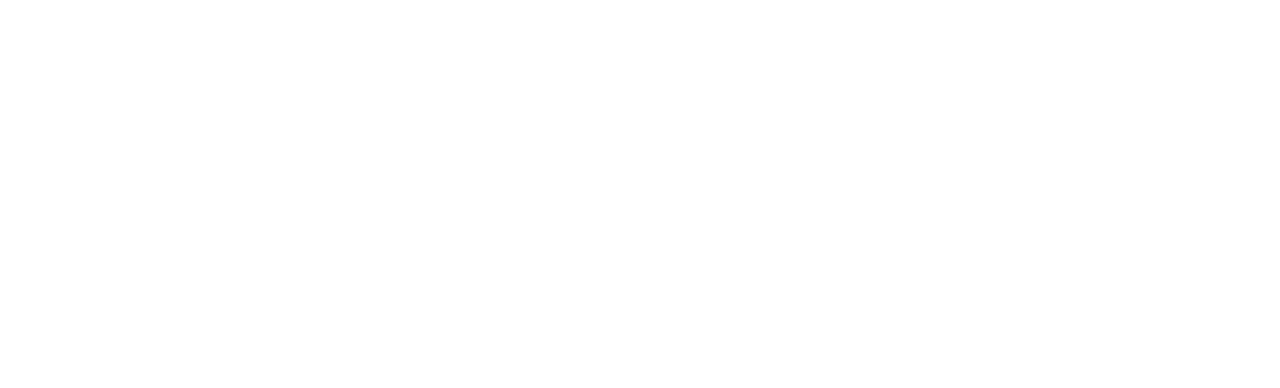
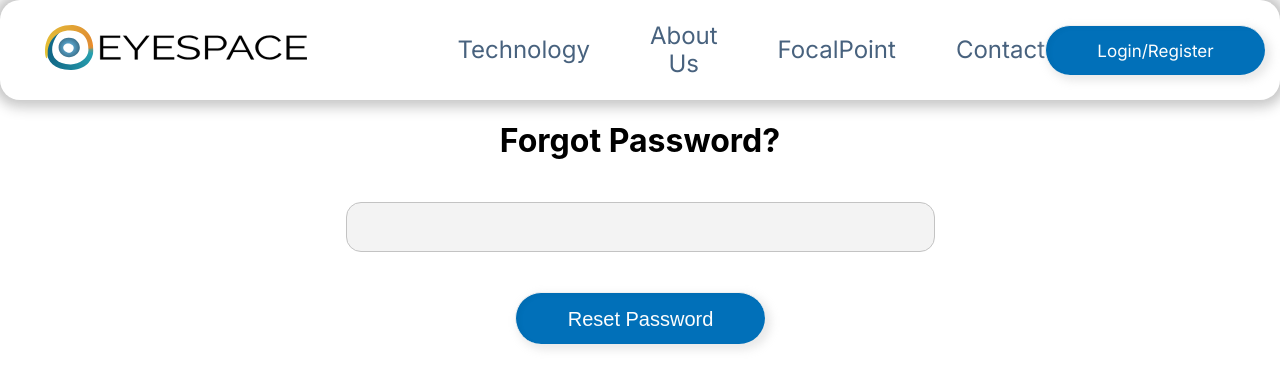
Before and after one commit to eyelabsai/EyeSpace-Website, a React (Create React App) app: page /ForgotPassword in a window 1280 px wide. Before the commit this address had no page. Shown: the top 388 px of the page. Built offline with nearby package versions, Linux system fonts and the light colour scheme.

Commit message:
added pwd reset

```diff
--- a/src/App.js
+++ b/src/App.js
@@ -7,6 +7,7 @@
 import Login from "./views/Login/Login";
 import Technology from "./views/Technology/Technology";
 import CreateAccount from "./views/CreateAccount/CreateAccount"
+import ForgotPassword from "./views/ForgotPassword/ForgotPassword";
 //import './App.css';
 
 export default class App extends React.Component {
@@ -24,6 +25,7 @@
             <Route path="/Login" element={ <Login/> }></Route>
             <Route path="/Technology" element={ <Technology/> }></Route>
             <Route path="/CreateAccount" element={ <CreateAccount/> }></Route>
+            <Route path="/ForgotPassword" element={ <ForgotPassword/> }></Route>
           </Routes>
         </BrowserRouter>
       </div>
--- /dev/null
+++ b/src/views/ForgotPassword/ForgotPassword.css
@@ -0,0 +1,3 @@
+.forgotpwd {
+    text-align: center;
+}
--- /dev/null
+++ b/src/views/ForgotPassword/ForgotPassword.js
@@ -0,0 +1,34 @@
+import React from "react";
+import PropTypes from "prop-types";
+import Header from '../../components/header/Header';
+import Footer from "../../components/footer/Footer";
+import './ForgotPassword.css';
+import { auth } from "../../firebase";
+import { sendPasswordResetEmail } from 'firebase/auth';
+import { Link } from 'react-router-dom';
+
+function ForgotPassword() {
+    const handleSubmit = async(e) => {
+        e.preventDefault();
+        const email = e.target.email.value;
+        sendPasswordResetEmail(auth, email).then(data=>{
+            alert("Password Reset Email Already Sent!")
+        }).catch(err => {
+            alert(err.code)
+        })
+    }
+
+    return (
+        <div className="forgotpwd">
+            <Header></Header>
+            <h1>Forgot Password?</h1>
+            <br></br>
+            <form onSubmit={(e) => handleSubmit(e)}>
+                <input name="email"/>
+                <br></br><br></br><br></br>
+                <button>Reset Password</button>
+            </form>
+        </div>
+    )
+}
+export default ForgotPassword
--- a/src/views/Login/Login.js
+++ b/src/views/Login/Login.js
@@ -5,6 +5,7 @@
 import './Login.css';
 import { auth } from "../../firebase";
 import { signInWithEmailAndPassword } from 'firebase/auth';
+import { Link } from 'react-router-dom';
 
 export default class Login extends React.Component {
   static propTypes = { // define any props here
@@ -57,7 +58,7 @@
               <input className="inputborder" type="password" value={this.state.password} onChange={(e) => this.setPassword(e.target.value)}></input>
             </div>
             <p>
-            <a href="/Login" id="forgotpw">Forgot password?</a>
+            <a href="/ForgotPassword" id="forgotpw">Forgot password?</a>
             </p>
             <button type="submit" className="inloginsubmit">Submit</button>
           </form>
```
Also changed, not shown: src/views/CreateAccount/CreateAccount.js (+0 -11 lines).
